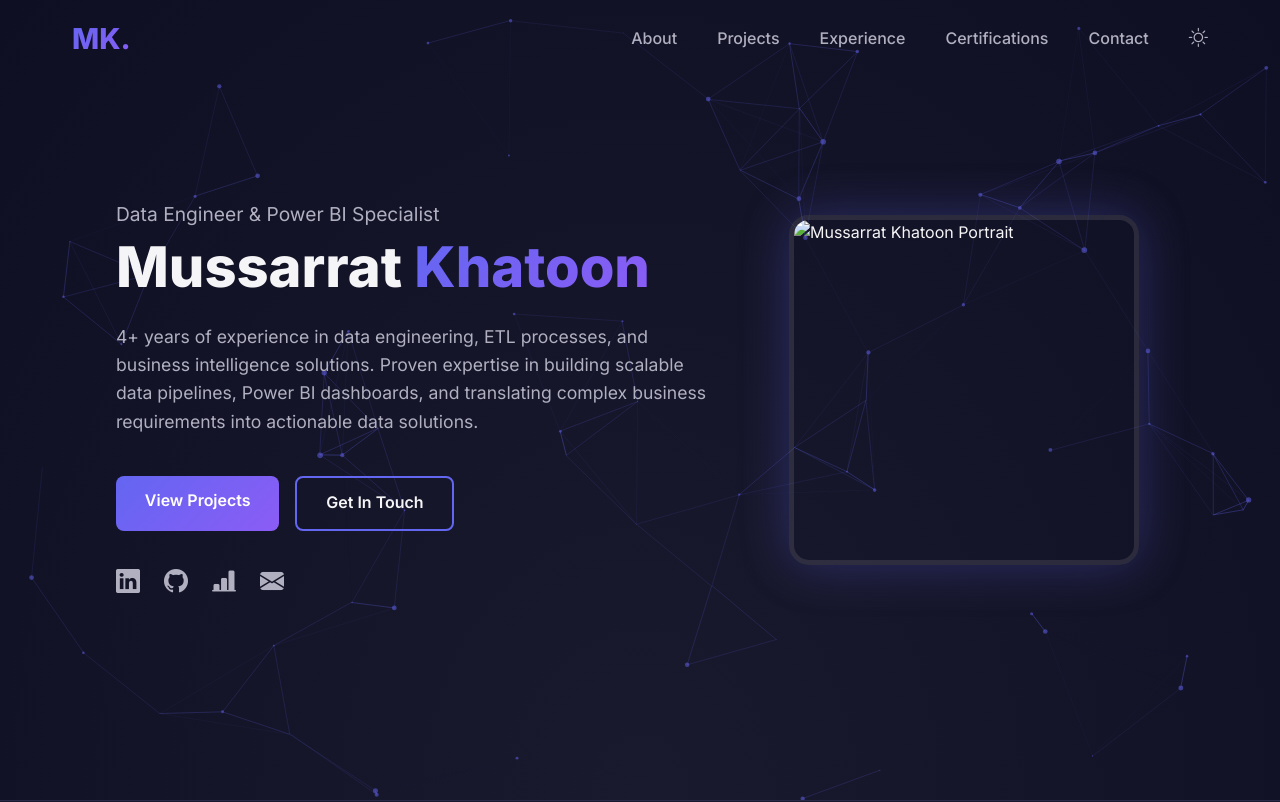
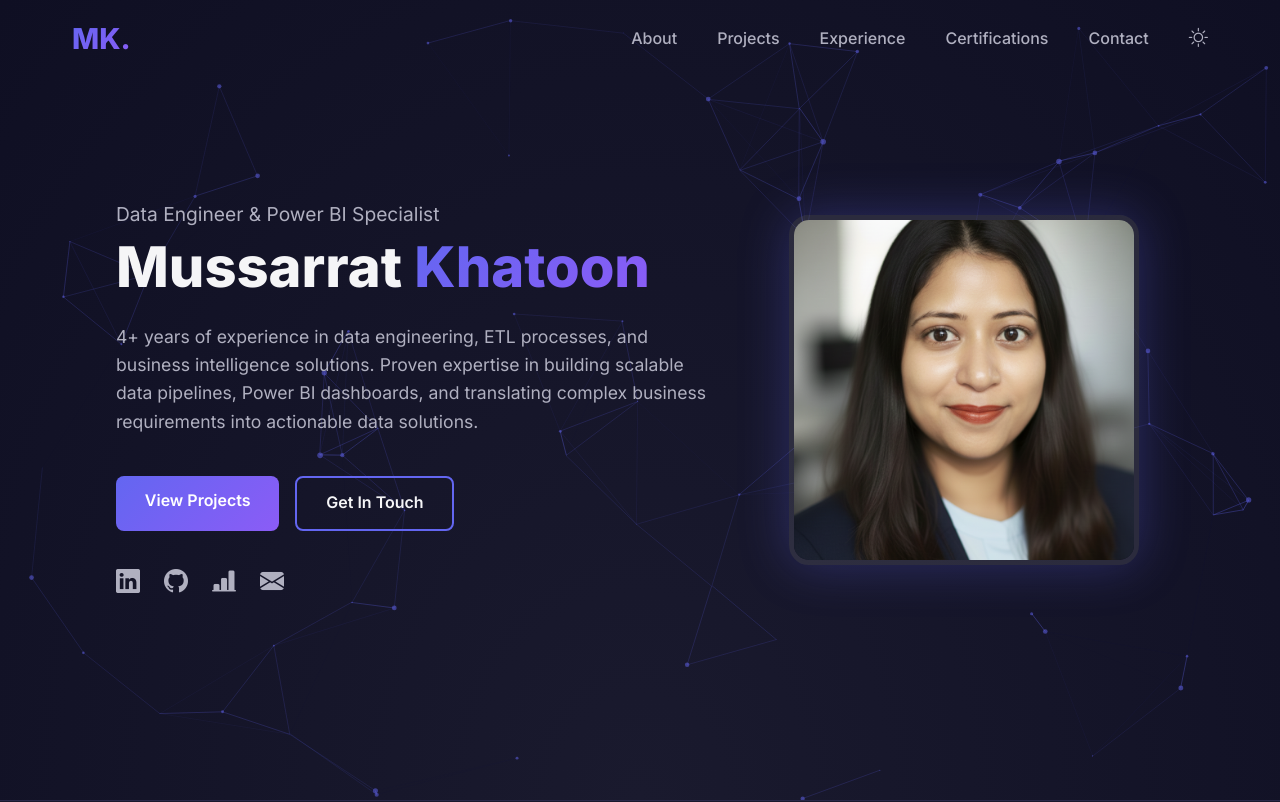
Before and after one commit to mussarratk/my-portfolio, a plain HTML site: page index.html in a window 1280 px wide. Shown: the top 802 px of the page. Drawn offline with nearby package versions, Linux system fonts and the light colour scheme.

Commit message:
Update index.html

```diff
--- a/index.html
+++ b/index.html
@@ -865,7 +865,7 @@
                     </div>
                 </div>
                 <div class="hero-image">
-                    <img src="my.png" alt="Mussarrat Khatoon Portrait">
+                    <img src="mypic.png" alt="Mussarrat Khatoon Portrait">
                 </div>
             </div>
         </section>
```
